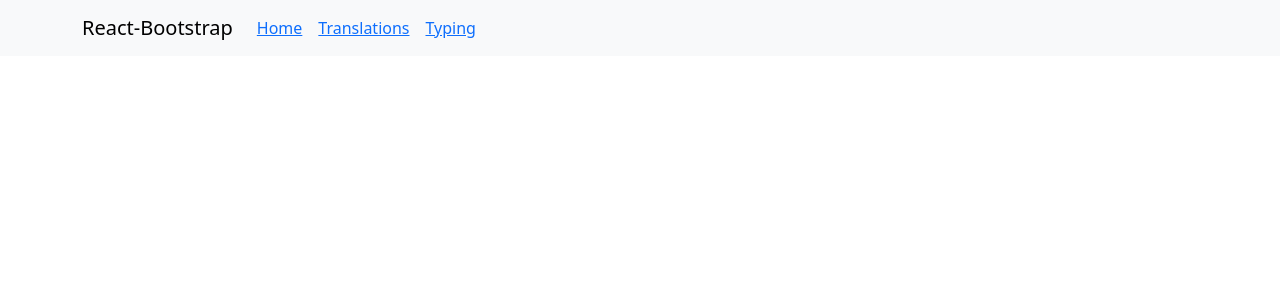
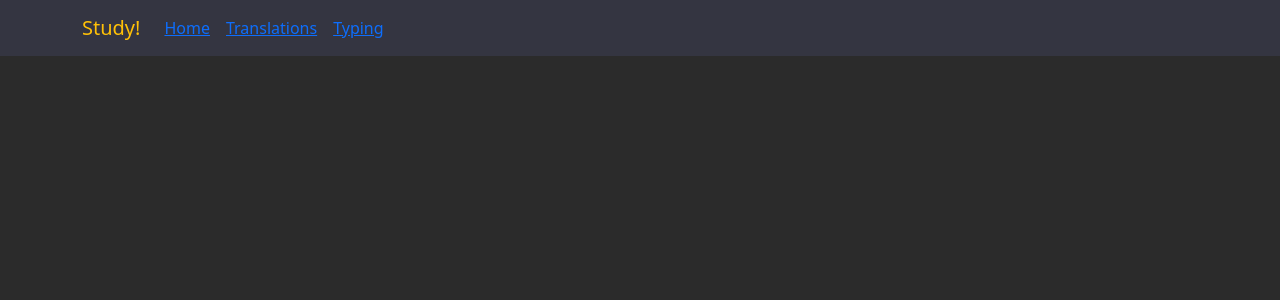
Before and after one commit to mtaylorhayden/translations-client, a React (Create React App) app: page / in a window 1280 px wide. Shown: the top 300 px of the page. Built offline with nearby package versions, Linux system fonts and the light colour scheme.

Commit message:
adding some styles

```diff
--- a/src/Navigation/NavigationBar.jsx
+++ b/src/Navigation/NavigationBar.jsx
@@ -2,22 +2,25 @@ import Container from "react-bootstrap/Container";
 import Nav from "react-bootstrap/Nav";
 import Navbar from "react-bootstrap/Navbar";
 import { Link } from "react-router-dom";
+import styles from "./NavigationBar.module.css";
 
 export const NavigationBar = () => {
   return (
-    <Navbar expand="lg" className="bg-body-tertiary">
+    <Navbar expand="lg" className={`${styles.customNavbar}`}>
       <Container>
-        <Navbar.Brand href="#home">React-Bootstrap</Navbar.Brand>
+        <Navbar.Brand href="#home" className={styles.title}>
+          Study!
+        </Navbar.Brand>
         <Navbar.Toggle aria-controls="basic-navbar-nav" />
         <Navbar.Collapse id="basic-navbar-nav">
           <Nav className="me-auto">
-            <Nav.Link className="home">
+            <Nav.Link className={styles.links}>
               <Link to="/">Home</Link>
             </Nav.Link>
-            <Nav.Link className="translations">
+            <Nav.Link className={styles.links}>
               <Link to="translations">Translations</Link>
             </Nav.Link>
-            <Nav.Link className="typing">
+            <Nav.Link className={styles.links}>
               <Link to="typing">Typing</Link>
             </Nav.Link>
           </Nav>
--- /dev/null
+++ b/src/Navigation/NavigationBar.module.css
@@ -0,0 +1,13 @@
+/* Your CSS file or style block */
+.customNavbar {
+  background-color: #343541;
+  /* Light grey color */
+}
+
+.title {
+  color: #ffc107;
+}
+
+.link {
+  color: #9e9e9e;
+}
--- a/src/Workbooks/Typing.jsx
+++ b/src/Workbooks/Typing.jsx
@@ -93,8 +93,8 @@ export const Typing = () => {
   if (!isLoading && currentTranslation) {
     content = (
       <Form>
-        <Form.Group className="mb-3" controlId="formGroupEmail">
-          <Form.Label className="text-center">
+        <Form.Group className="mb-3">
+          <Form.Label className={styles.label}>
             {/* english translation */}
             {currentTranslation.englishTranslation}
           </Form.Label>
@@ -123,8 +123,17 @@ export const Typing = () => {
 
   return (
     <Container>
-      <Row className="justify-content-center">
-        <Col md={6}>{content}</Col>
+      <Row className={`${styles.text} justify-content-center`}>
+        <div className={styles.headerContainer}>
+          <h1 className={styles.headerTitle}>Vocab Skills</h1>
+          <h4 className={styles.headerDescription}>
+            Practice your vocabulary by typing out the words or sentences
+            presented to you.
+          </h4>
+        </div>
+        <Col md={6} className={styles.text}>
+          {content}
+        </Col>
       </Row>
     </Container>
   );
--- a/src/Workbooks/Typing.module.css
+++ b/src/Workbooks/Typing.module.css
@@ -3,3 +3,23 @@
   border-color: green !important;
   box-shadow: 0 0 10px green !important;
 }
+
+.headerContainer {
+  text-align: center;
+  padding: 20px;
+}
+
+.headerTitle {
+  font-size: 2.5rem; /* Adjust the font size as needed */
+  margin-bottom: 10px;
+  color: #ffffff;
+}
+
+.headerDescription {
+  font-size: 1.5rem;
+  color: #ffffff;
+}
+
+.label {
+  color: #ffffff;
+}
--- a/src/index.css
+++ b/src/index.css
@@ -11,3 +11,12 @@ code {
   font-family: source-code-pro, Menlo, Monaco, Consolas, 'Courier New',
     monospace;
 } */
+
+html,
+body,
+#root {
+  height: 100%;
+  margin: 0;
+  padding: 0;
+  background-color: #2b2b2b;
+}
```
